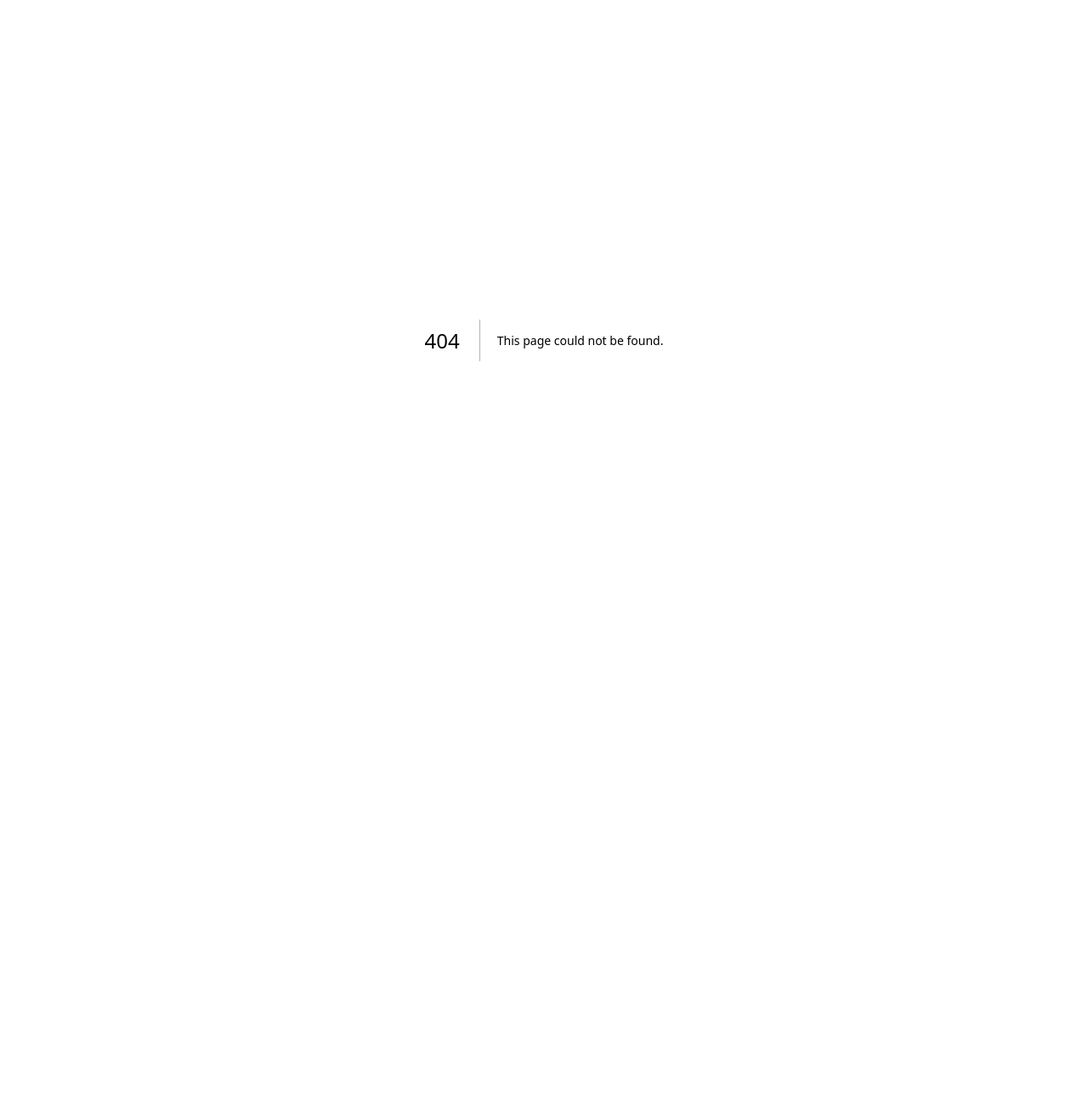
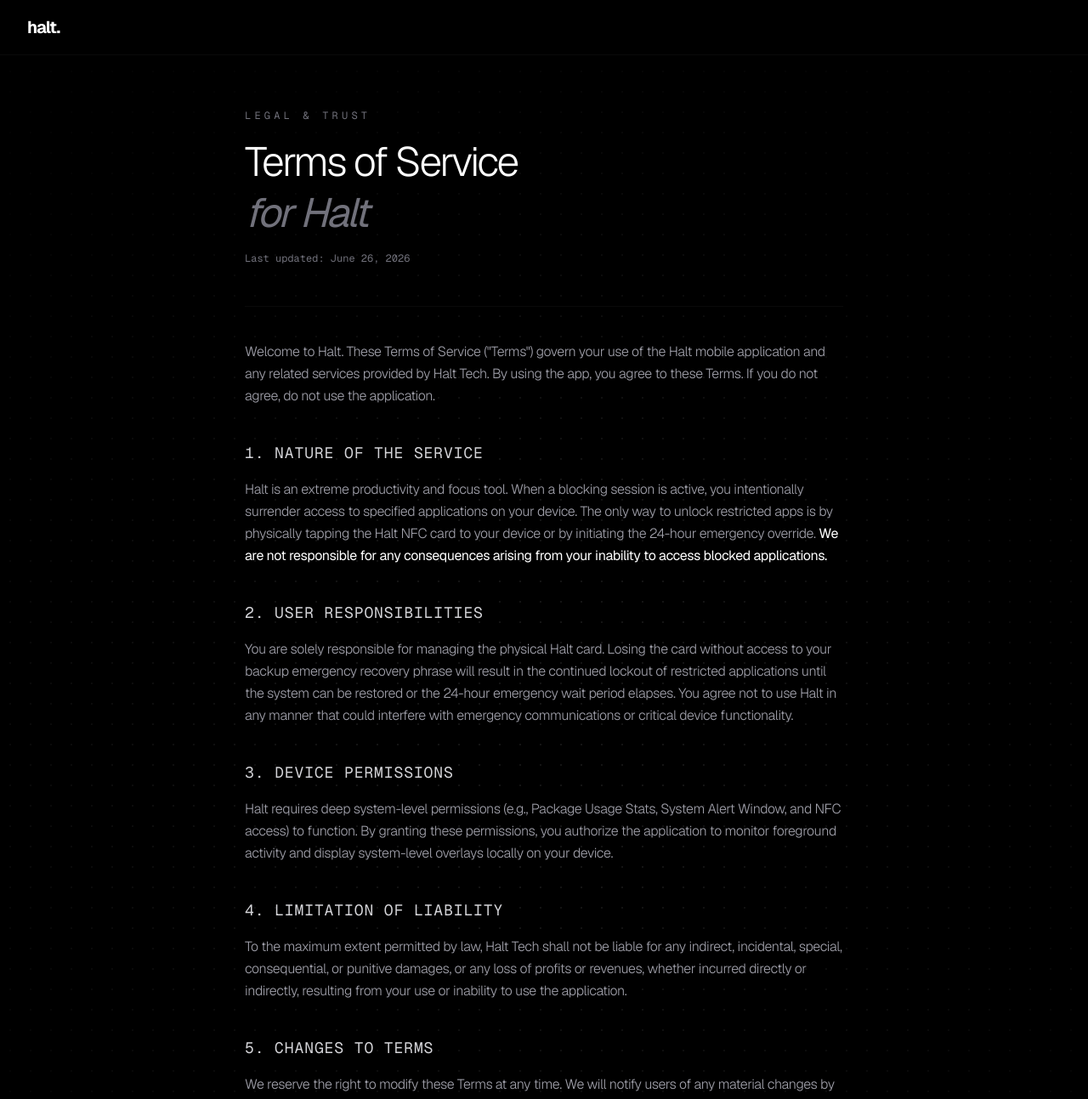
Before and after one commit to adhithyapandiri-a11y/getHalt, a Next.js app: page /terms in a window 1280 px wide. Before the commit this address had no page. Shown: the top 1293 px of the page at 85% size. Before the commit the page ends 800 px from the top, so only its background shows below. Built offline with nearby package versions, Linux system fonts and the light colour scheme.

Commit message:
Add Terms of Service page

```diff
--- /dev/null
+++ b/app/terms/page.tsx
@@ -0,0 +1,114 @@
+import { Navigation } from '@/components/Navigation'
+import DotMatrix from '@/components/DotMatrix'
+import Link from 'next/link'
+
+export const metadata = {
+  title: 'halt. - Terms of Service',
+  description: 'Terms of Service for the Halt Android application.',
+}
+
+export default function TermsOfService() {
+  return (
+    <main className="bg-black relative min-h-screen overflow-x-hidden text-white font-sans selection:bg-white/10">
+      {/* Background Layers */}
+      <div className="absolute inset-0 pointer-events-none z-0 overflow-hidden">
+        <DotMatrix />
+      </div>
+
+      {/* Page Content */}
+      <div className="relative z-10 flex flex-col min-h-screen">
+        <Navigation />
+
+        <div className="flex-grow max-w-3xl mx-auto px-4 sm:px-6 lg:px-8 pt-32 pb-24">
+          <div className="mb-12">
+            <span className="text-zinc-500 text-xs font-mono tracking-[0.35em] uppercase block mb-4">
+              Legal & Trust
+            </span>
+            <h1 className="text-4xl sm:text-5xl font-light tracking-tighter leading-tight text-white mb-2">
+              Terms of Service <br/>
+              <span className="font-normal italic text-zinc-500">for Halt</span>
+            </h1>
+            <p className="text-xs font-mono text-zinc-500 mt-4">
+              Last updated: June 26, 2026
+            </p>
+          </div>
+
+          <div className="space-y-10 border-t border-white/[0.04] pt-10">
+            <section className="space-y-4">
+              <p className="text-zinc-400 text-sm sm:text-base font-light leading-relaxed tracking-tight">
+                Welcome to Halt. These Terms of Service ("Terms") govern your use of the Halt mobile application and any related services provided by Halt Tech. By using the app, you agree to these Terms. If you do not agree, do not use the application.
+              </p>
+            </section>
+
+            <section className="space-y-4">
+              <h2 className="text-lg font-mono text-zinc-300 uppercase tracking-wider">
+                1. Nature of the Service
+              </h2>
+              <p className="text-zinc-400 text-sm sm:text-base font-light leading-relaxed tracking-tight">
+                Halt is an extreme productivity and focus tool. When a blocking session is active, you intentionally surrender access to specified applications on your device. The only way to unlock restricted apps is by physically tapping the Halt NFC card to your device or by initiating the 24-hour emergency override. <strong className="text-white">We are not responsible for any consequences arising from your inability to access blocked applications.</strong>
+              </p>
+            </section>
+
+            <section className="space-y-4">
+              <h2 className="text-lg font-mono text-zinc-300 uppercase tracking-wider">
+                2. User Responsibilities
+              </h2>
+              <p className="text-zinc-400 text-sm sm:text-base font-light leading-relaxed tracking-tight">
+                You are solely responsible for managing the physical Halt card. Losing the card without access to your backup emergency recovery phrase will result in the continued lockout of restricted applications until the system can be restored or the 24-hour emergency wait period elapses. You agree not to use Halt in any manner that could interfere with emergency communications or critical device functionality.
+              </p>
+            </section>
+
+            <section className="space-y-4">
+              <h2 className="text-lg font-mono text-zinc-300 uppercase tracking-wider">
+                3. Device Permissions
+              </h2>
+              <p className="text-zinc-400 text-sm sm:text-base font-light leading-relaxed tracking-tight">
+                Halt requires deep system-level permissions (e.g., Package Usage Stats, System Alert Window, and NFC access) to function. By granting these permissions, you authorize the application to monitor foreground activity and display system-level overlays locally on your device.
+              </p>
+            </section>
+
+            <section className="space-y-4">
+              <h2 className="text-lg font-mono text-zinc-300 uppercase tracking-wider">
+                4. Limitation of Liability
+              </h2>
+              <p className="text-zinc-400 text-sm sm:text-base font-light leading-relaxed tracking-tight">
+                To the maximum extent permitted by law, Halt Tech shall not be liable for any indirect, incidental, special, consequential, or punitive damages, or any loss of profits or revenues, whether incurred directly or indirectly, resulting from your use or inability to use the application.
+              </p>
+            </section>
+
+            <section className="space-y-4">
+              <h2 className="text-lg font-mono text-zinc-300 uppercase tracking-wider">
+                5. Changes to Terms
+              </h2>
+              <p className="text-zinc-400 text-sm sm:text-base font-light leading-relaxed tracking-tight">
+                We reserve the right to modify these Terms at any time. We will notify users of any material changes by updating the "Last updated" date of these Terms. Continued use of the application after any such changes constitutes your consent to the updated Terms.
+              </p>
+            </section>
+
+            <section className="space-y-4">
+              <h2 className="text-lg font-mono text-zinc-300 uppercase tracking-wider">
+                6. Contact Us
+              </h2>
+              <p className="text-zinc-400 text-sm sm:text-base font-light leading-relaxed tracking-tight">
+                If you have any questions about these Terms, please contact us at <a href="mailto:hello@gethalt.in" className="text-white hover:underline">hello@gethalt.in</a>.
+              </p>
+            </section>
+          </div>
+
+          {/* Simple back navigation */}
+          <div className="mt-16 pt-8 border-t border-white/[0.04] flex justify-between items-center">
+            <Link
+              href="/"
+              className="text-xs font-mono text-zinc-500 hover:text-white transition-colors duration-200"
+            >
+              [ ← Back to home ]
+            </Link>
+            <p className="text-[10px] font-mono text-zinc-600">
+              © 2026 Halt Tech.
+            </p>
+          </div>
+        </div>
+      </div>
+    </main>
+  )
+}
--- a/components/ComingSoonSection.tsx
+++ b/components/ComingSoonSection.tsx
@@ -217,9 +217,9 @@
               <Link href="/privacy" className="text-zinc-500 hover:text-white transition-colors duration-200">
                 Privacy Policy
               </Link>
-              <a href="#terms" className="text-zinc-500 hover:text-white transition-colors duration-200">
+              <Link href="/terms" className="text-zinc-500 hover:text-white transition-colors duration-200">
                 Terms of Service
-              </a>
+              </Link>
               <Link
                 href="https://instagram.com/gethalt"
                 target="_blank"
```
